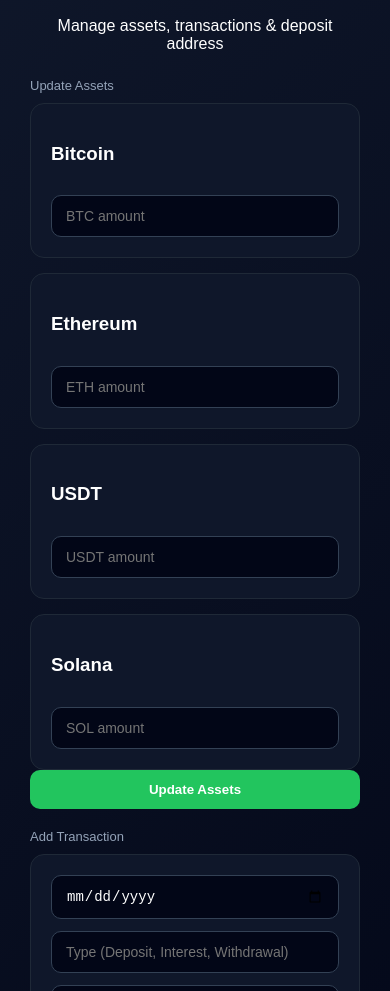
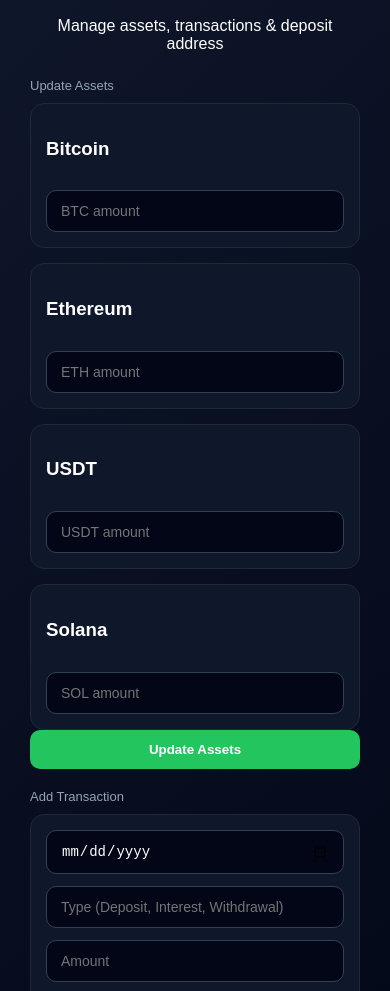
Before and after one commit to emmy-kun/crypto-save, a website: page frontend/admin.html in a window 390 px wide. Shown: the part 81-1072 px from the top of the page. Drawn offline with Linux system fonts and the light colour scheme.

Commit message:
admin update

```diff
--- a/frontend/admin.html
+++ b/frontend/admin.html
@@ -46,7 +46,7 @@
     border: 1px solid #1f2937;
     padding: 20px;
     border-radius: 14px;
-
+   overflow: hidden;
     display: flex;
     flex-direction: column;
     gap: 12px;
@@ -63,7 +63,7 @@
 input, select {
     width: 100%;
     padding: 12px 14px;
-
+    max-width: 100%;
     border-radius: 10px;
     border: 1px solid #334155;
 
@@ -97,12 +97,29 @@
     transform: scale(1.02);
 }
 
+/* FIX DATE INPUT SPECIFICALLY */
+input[type="date"] {
+    width: 100%;
+    min-width: 0;
+}
+
+
 /* MOBILE FIX */
 @media (max-width: 768px) {
     .grid {
         grid-template-columns: 1fr;
     }
+
+       .card {
+        padding: 15px;
+    }
+
+    input, select {
+        font-size: 14px;
+    }
 }
+
+
     </style>
 </head>
 
```
Also changed, not shown: frontend/dashboard.html (+1 -1 lines), frontend/dashboard.js (+8 -0 lines).
